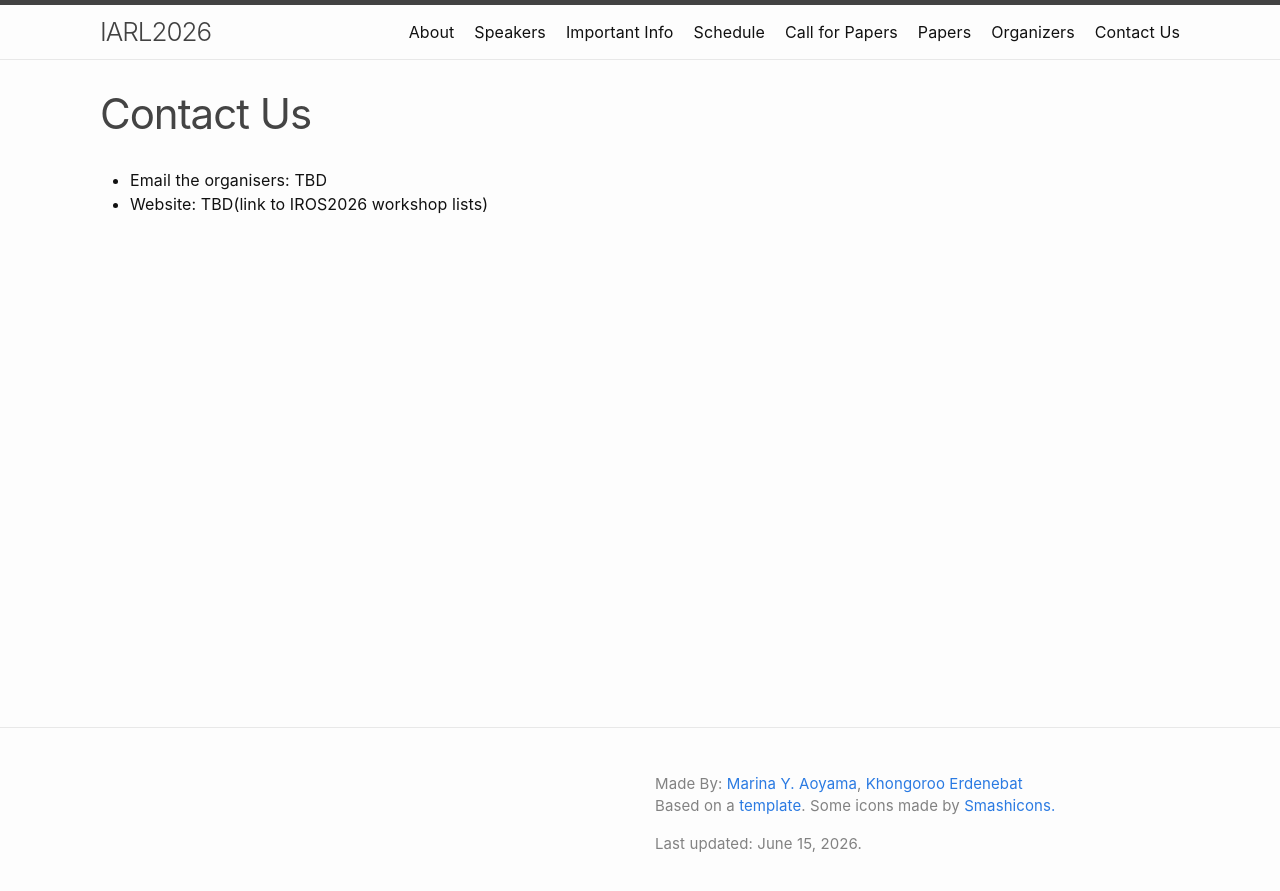
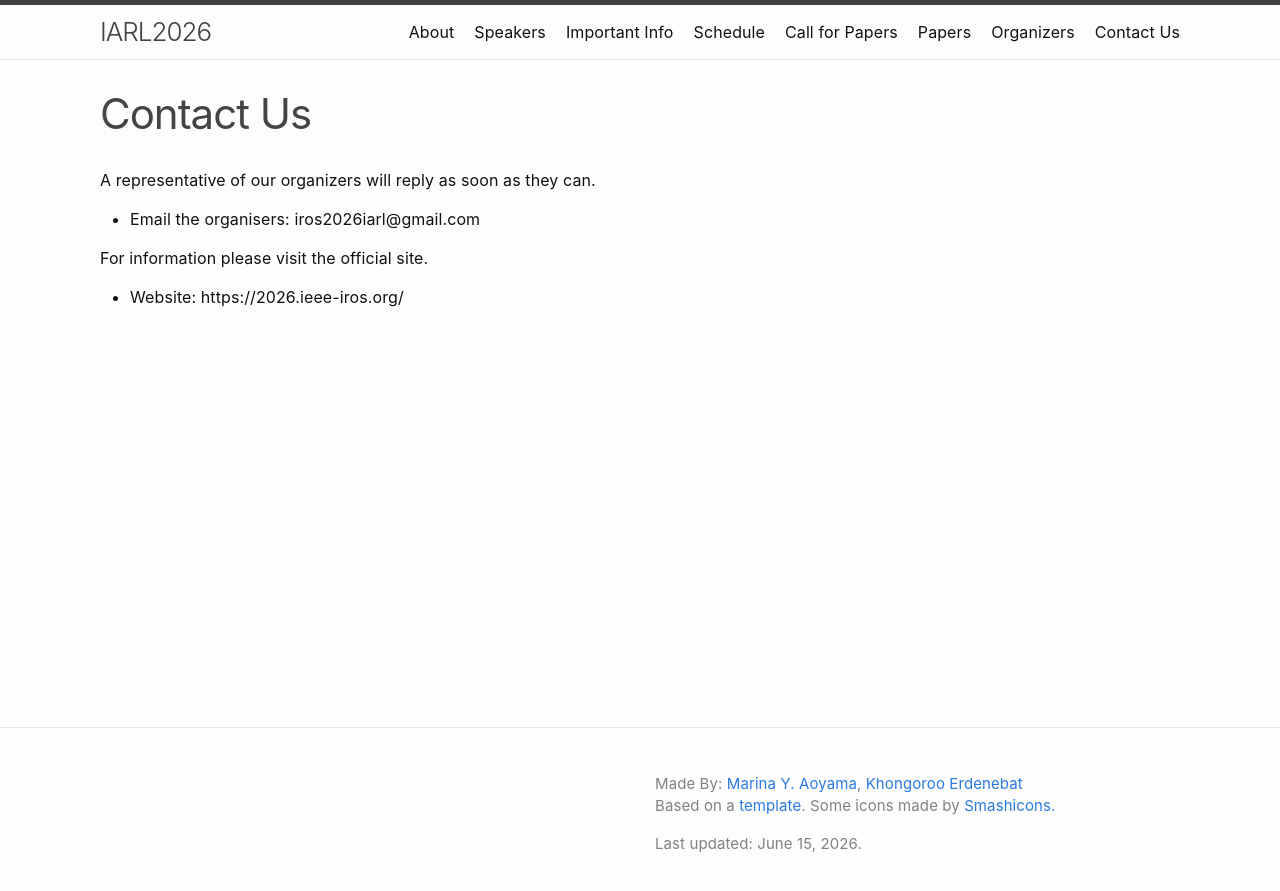
Before and after one commit to aistairc/IROS2026-workshop, a Jekyll site: the page built from contactus.md, in a window 1280 px wide. Shown: the top 891 px of the page. Built offline with Jekyll 4.4.1, drawn with Linux system fonts in a browser that asks for light colours.

Commit message:
Revise contact details and add official website
Updated contact information and added website link.

```diff
--- a/contactus.md
+++ b/contactus.md
@@ -3,6 +3,8 @@ layout: page
 title: Contact Us
 permalink: /contactus/
 ---
+A representative of our organizers will reply as soon as they can.
+- Email the organisers: iros2026iarl@gmail.com
 
-- Email the organisers: TBD
-- Website: TBD(link to IROS2026 workshop lists)
+For information please visit the official site.
+- Website: https://2026.ieee-iros.org/
```
